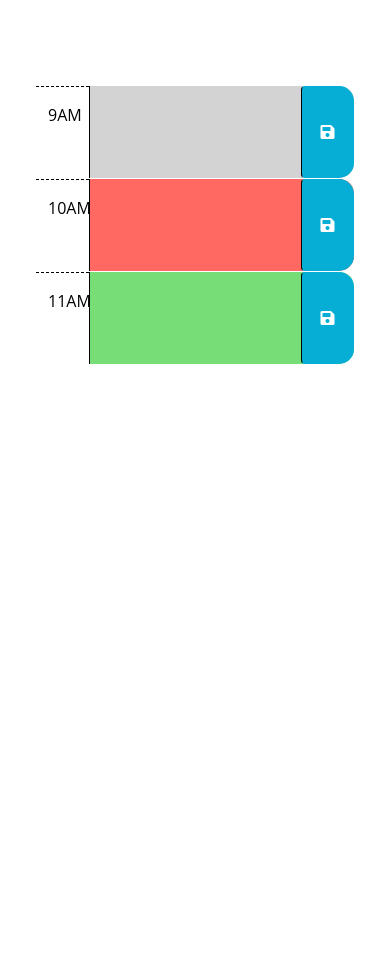
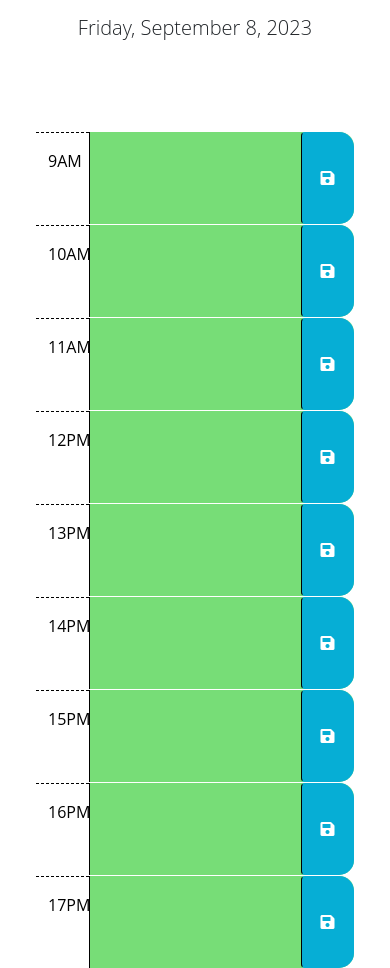
Before and after one commit to Nightfeller/mod-repo-5, a plain HTML site: page Develop/index.html in a window 390 px wide. Shown: the part 208-1176 px from the top of the page. Before the commit the page ends 844 px from the top, so only its background shows below. Drawn offline with nearby package versions, Linux system fonts and the light colour scheme.

Commit message:
added calender

```diff
--- a/Develop/index.html
+++ b/Develop/index.html
@@ -25,7 +25,7 @@
   </head>
 
   <body>
-    <header class="p-5 mb-4">
+    <header class="p-5 mb-4 text-center">
       <h1 class="display-3">Work Day Scheduler</h1>
       <p class="lead">A simple calendar app for scheduling your work day</p>
       <p id="currentDay" class="lead"></p>
@@ -41,8 +41,7 @@
         code is implemented.
         -->
 
-      <!-- Example of a past time block. The "past" class adds a gray background color. -->
-      <div id="hour-9" class="row time-block past">
+      <div id="hour-9" class="row time-block">
         <div class="col-2 col-md-1 hour text-center py-3">9AM</div>
         <textarea class="col-8 col-md-10 description" rows="3"> </textarea>
         <button class="btn saveBtn col-2 col-md-1" aria-label="save">
@@ -50,8 +49,7 @@
         </button>
       </div>
 
-      <!-- Example of a present time block. The "present" class adds a red background color. -->
-      <div id="hour-10" class="row time-block present">
+      <div id="hour-10" class="row time-block">
         <div class="col-2 col-md-1 hour text-center py-3">10AM</div>
         <textarea class="col-8 col-md-10 description" rows="3"> </textarea>
         <button class="btn saveBtn col-2 col-md-1" aria-label="save">
@@ -59,9 +57,56 @@
         </button>
       </div>
 
-      <!-- Example of a future time block. The "future" class adds a green background color. -->
-      <div id="hour-11" class="row time-block future">
+      <div id="hour-11" class="row time-block">
         <div class="col-2 col-md-1 hour text-center py-3">11AM</div>
+        <textarea class="col-8 col-md-10 description" rows="3"> </textarea>
+        <button class="btn saveBtn col-2 col-md-1" aria-label="save">
+          <i class="fas fa-save" aria-hidden="true"></i>
+        </button>
+      </div>
+
+      <div id="hour-12" class="row time-block">
+        <div class="col-2 col-md-1 hour text-center py-3">12PM</div>
+        <textarea class="col-8 col-md-10 description" rows="3"> </textarea>
+        <button class="btn saveBtn col-2 col-md-1" aria-label="save">
+          <i class="fas fa-save" aria-hidden="true"></i>
+        </button>
+      </div>
+
+      <div id="hour-13" class="row time-block">
+        <div class="col-2 col-md-1 hour text-center py-3">13PM</div>
+        <textarea class="col-8 col-md-10 description" rows="3"> </textarea>
+        <button class="btn saveBtn col-2 col-md-1" aria-label="save">
+          <i class="fas fa-save" aria-hidden="true"></i>
+        </button>
+      </div>
+
+      <div id="hour-14" class="row time-block">
+        <div class="col-2 col-md-1 hour text-center py-3">14PM</div>
+        <textarea class="col-8 col-md-10 description" rows="3"> </textarea>
+        <button class="btn saveBtn col-2 col-md-1" aria-label="save">
+          <i class="fas fa-save" aria-hidden="true"></i>
+        </button>
+      </div>
+
+      <div id="hour-15" class="row time-block">
+        <div class="col-2 col-md-1 hour text-center py-3">15PM</div>
+        <textarea class="col-8 col-md-10 description" rows="3"> </textarea>
+        <button class="btn saveBtn col-2 col-md-1" aria-label="save">
+          <i class="fas fa-save" aria-hidden="true"></i>
+        </button>
+      </div>
+
+      <div id="hour-16" class="row time-block">
+        <div class="col-2 col-md-1 hour text-center py-3">16PM</div>
+        <textarea class="col-8 col-md-10 description" rows="3"> </textarea>
+        <button class="btn saveBtn col-2 col-md-1" aria-label="save">
+          <i class="fas fa-save" aria-hidden="true"></i>
+        </button>
+      </div>
+
+      <div id="hour-17" class="row time-block">
+        <div class="col-2 col-md-1 hour text-center py-3">17PM</div>
         <textarea class="col-8 col-md-10 description" rows="3"> </textarea>
         <button class="btn saveBtn col-2 col-md-1" aria-label="save">
           <i class="fas fa-save" aria-hidden="true"></i>
--- a/Develop/script.js
+++ b/Develop/script.js
@@ -20,4 +20,75 @@ $(function () {
     // attribute of each time-block be used to do this?
     //
     // TODO: Add code to display the current date in the header of the page.
-  });
+
+
+
+
+// generic global variables, which are useless
+//const currentDate = $("#currentDay");
+const now = dayjs();
+//console.log(now);
+const rowBox = document.querySelector(".row");
+
+let block = document.querySelector(".time-block");
+const hourArray = document.querySelectorAll("#hour-9, #hour-10, #hour-11, #hour-12, #hour-13, #hour-14, #hour-15, #hour-16, #hour-17");
+//console.log(hourArray);
+
+/*
+now.format("Do MMMM, YYYY");
+*/
+
+/* CodexWorld code block
+const nth = function(d) {
+  if (d > 3 && d < 21) return 'th';
+  switch (d % 10) {
+    case 1:  return "st";
+    case 2:  return "nd";
+    case 3:  return "rd";
+    default: return "th";
+  }
+};
+*/
+
+$(".saveBtn").on("click", function() {
+  const descrip = $(this).siblings(".description").val();
+  const block = $(this).parent().attr("id");
+
+  localStorage.setItem(block, descrip);
+});
+
+// Andrea's code
+$(".saveBtn").each(function() {
+    var block = $(this).parent().attr("id");
+    var textinput = localStorage.getItem(block);
+    $(this).prev().val(textinput);
+});
+
+// Andrea's recommendation, modified to actually work
+function checkHour() {
+  var hour = dayjs().hour();
+  //console.log(hour);
+	$('.time-block').each(function() {
+    //console.log(this);
+		const blockHour = ($(this).attr('id').split("-")[1]);
+    //console.log(blockHour);
+		if (hour > blockHour) {
+			$(this).addClass('past');
+		} else if (hour == blockHour) {
+			$(this).addClass('present');
+		} else if (hour < blockHour) {
+			$(this).addClass('future');
+		}
+	});
+}
+
+// Simple clock that killed some of my brain cells
+function currentTime() { $("#currentDay").text(dayjs().format("dddd, MMMM D, YYYY")); }
+
+// Functions that are called on refresh
+currentTime();
+checkHour();
+
+// Interval clock that checks and changes the time blocks every minute
+setInterval(checkHour, 60000);
+});
```
